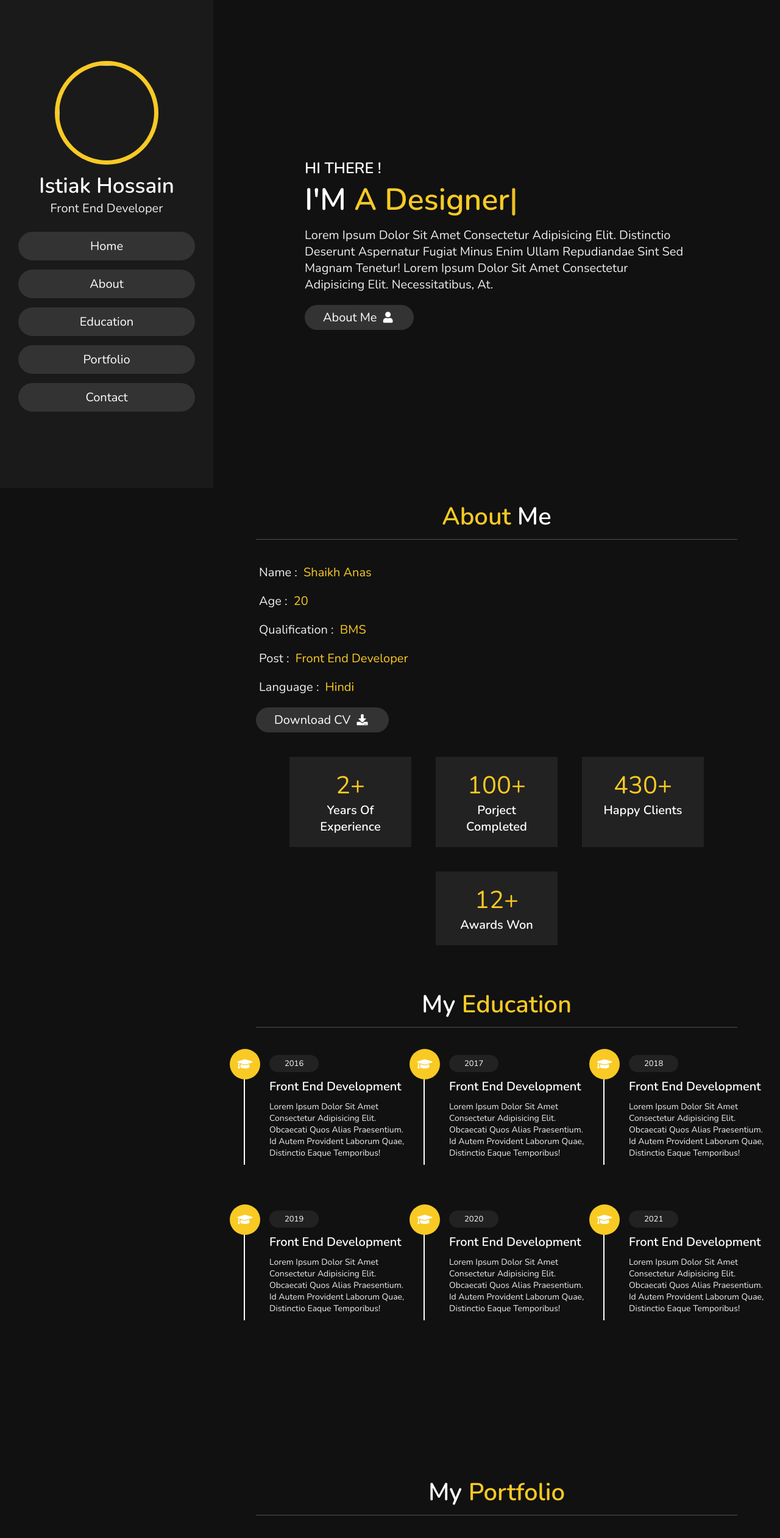
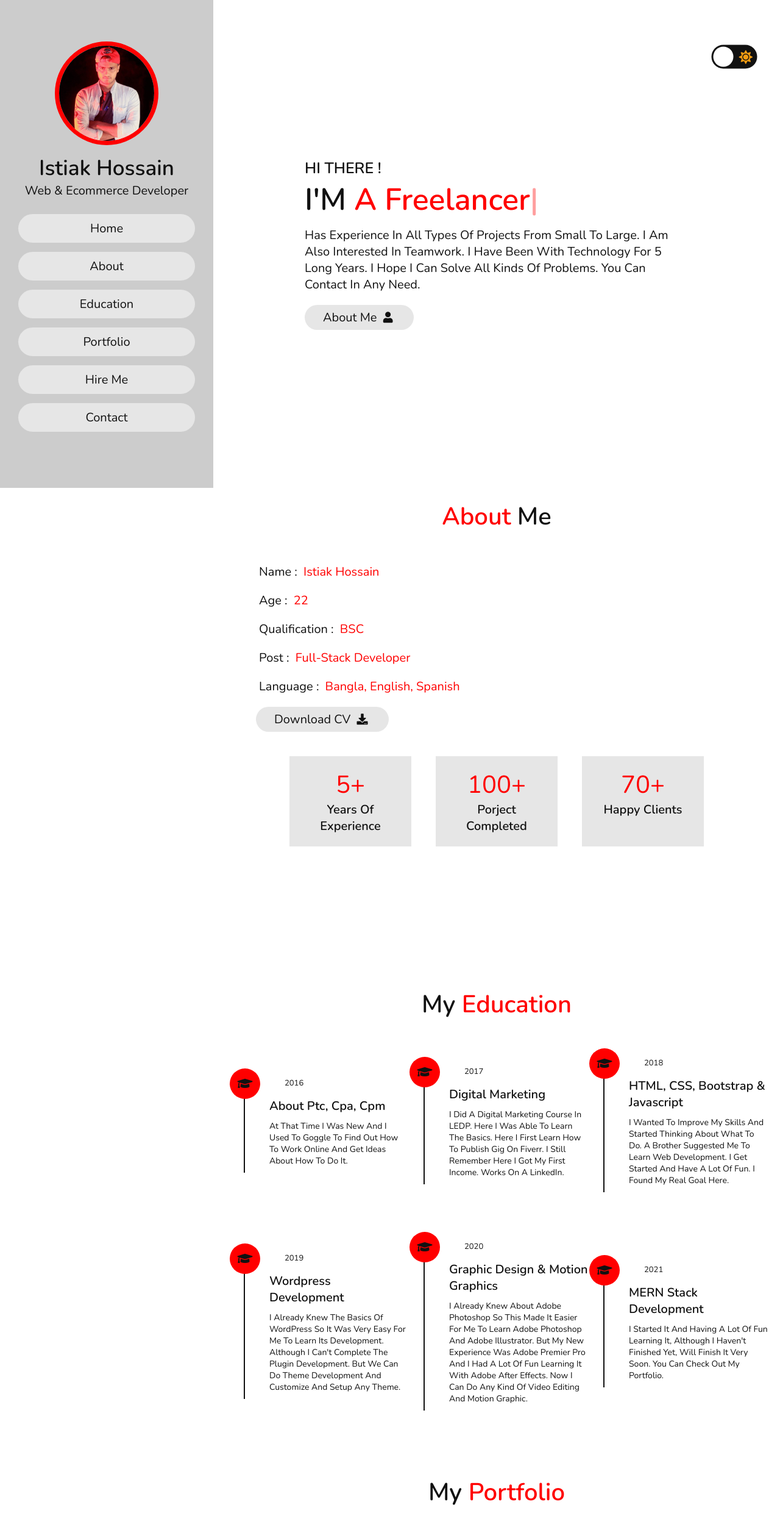
Before and after one commit to IstiakDeveloper/istiakPort, a plain HTML site: page index.html in a window 1280 px wide. Shown: the top 2522 px of the page at 61% size. Drawn offline with nearby package versions, Linux system fonts and the light colour scheme; grey boxes are pictures that could not be loaded.

Commit message:
complete

```diff
--- a/css/style.css
+++ b/css/style.css
@@ -1,7 +1,21 @@
 @import url('https://fonts.googleapis.com/css2?family=Nunito:wght@200;300;400;600&display=swap');
 
 :root{
+
+    --yellow:#ff0000;
+    --primary-color: #fff;
+    --btn-color: #e6e6e6;
+    --header-bg: #cccccc;
+    --secondary-color: #111;
+
+}
+
+body.dark{
     --yellow:#f9ca24;
+    --primary-color: #111;
+    --btn-color: #333;
+    --header-bg: #1a1a1a;
+    --secondary-color: #fff;
 }
 
 *{
@@ -16,7 +30,7 @@
 
 *::selection{
     background:var(--yellow);
-    color:#333;
+    color:var(--btn-color);
 }
 
 html{
@@ -29,7 +43,7 @@ html::-webkit-scrollbar{
 }
 
 html::-webkit-scrollbar-track{
-    background:#222;
+    background:var(--primary-color);
 }
 
 html::-webkit-scrollbar-thumb{
@@ -37,10 +51,101 @@ html::-webkit-scrollbar-thumb{
 }
 
 body{
-    background:#111;
+    background:var(--primary-color);
     overflow-x: hidden;
     padding-left: 35rem;
 }
+
+
+/*Dark & Light Section*/
+.btn-dark{
+    position: fixed;
+    right: 50px;
+    top: 80px ;
+}
+/*
+.btn-dark input[type="checkbox"]
+{
+    -webkit-appearance: none;
+    visibility: hidden;
+    display: none;
+
+}
+.check
+{
+    position: relative;
+    display: block;
+    width: 40px;
+    height: 20px;
+    background-color: #092c3e;
+    cursor: pointer;
+    border-radius: 20px;
+    overflow: hidden;
+    transition: ease 0.5s;
+}
+
+.btn-dark input[type="checkbox"]:checked ~ .check{
+    background: fff;
+}
+*/
+.btn-dark .checkbox {
+	opacity: 0;
+	position: absolute;
+}
+
+.btn-dark .label {
+	background-color:var(--secondary-color);
+	border-radius: 50px;
+	cursor: pointer;
+	display: flex;
+	align-items: center;
+	justify-content: space-between;
+	padding: 5px;
+	position: relative;
+	height: 26px;
+	width: 50px;
+	transform: scale(1.5);
+}
+
+.btn-dark .label .ball {
+	background-color:var(--primary-color);
+	border-radius: 50%;
+	position: absolute;
+	top: 2px;
+	left: 2px;
+	height: 22px;
+	width: 22px;
+	transform: translateX(0px);
+	transition: transform 0.2s linear;
+}
+
+.btn-dark .checkbox:checked + .label .ball {
+	transform: translateX(24px);
+}
+
+
+.btn-dark .fa-moon {
+	color: #ff0000;
+    font-size: 15px;
+}
+
+.btn-dark .fa-sun {
+	color: #f39c12;
+    font-size: 15px;
+}
+
+
+
+
+
+
+
+
+
+
+
+
+
 
 section{
     min-height: 100vh;
@@ -49,8 +154,8 @@ section{
 
 .btn{
     padding:.7rem 3rem;
-    background:#333;
-    color:#fff;
+    background:var(--btn-color);
+    color:var(--secondary-color);
     cursor: pointer;
     margin-top: 1rem;
     font-size: 2rem;
@@ -71,8 +176,8 @@ section{
     margin:0 6rem;
     font-size: 4rem;
     padding:1rem;
-    border-bottom: .1rem solid #fff4;
-    color:#fff;
+    border-bottom: .1rem solid var(--secondary-color)4;
+    color:var(--secondary-color);
 }
 
 .heading span{
@@ -85,7 +190,7 @@ header{
     z-index: 1000;
     height:100%;
     width:35rem;
-    background:#1a1a1a;
+    background:var(--header-bg);
     display: flex;
     align-items: center;
     justify-content: center;
@@ -104,12 +209,12 @@ header .user img{
 
 header .user .name{
     font-size: 3.5rem;
-    color:#fff;
+    color:var(--secondary-color);
 }
 
 header .user .post{
     font-size: 2rem;
-    color:#eee;
+    color:var(--secondary-color);
 }
 
 header .navbar{
@@ -126,8 +231,8 @@ header .navbar ul li a{
     display: block;
     padding:1rem;
     margin:1.5rem 0;
-    background:#333;
-    color:#fff;
+    background:var(--btn-color);
+    color:var(--secondary-color);
     font-size: 2rem;
     border-radius: 5rem;
 }
@@ -139,8 +244,8 @@ header .navbar ul li a:hover{
 #menu{
     position: fixed;
     top:2rem; right:2rem;
-    background:#333;
-    color:#fff;
+    background:var(--btn-color);
+    color:var(--secondary-color);
     cursor: pointer;
     font-size: 2.5rem;
     padding:1rem 1.5rem;
@@ -157,12 +262,12 @@ header .navbar ul li a:hover{
 
 .home h3{
     font-size: 2.5rem;
-    color:#fff;
+    color:var(--secondary-color);
 }
 
 .home h1{
     font-size:5rem;
-    color:#fff;
+    color:var(--secondary-color);
 }
 
 .home h1 span{
@@ -171,7 +276,7 @@ header .navbar ul li a:hover{
 
 .home p{
     font-size:2rem;
-    color:#eee;
+    color:var(--secondary-color);
     padding: 1rem 0;
 }
 
@@ -197,7 +302,7 @@ header .navbar ul li a:hover{
 }
 
 .about .row .info h3 span{
-    color:#eee;
+    color:var(--secondary-color);
     padding:0 .5rem;
 }
 
@@ -210,7 +315,7 @@ header .navbar ul li a:hover{
 
 .about .row .counter .box{
     width:20rem;
-    background:#222;
+    background:var(--btn-color);
     text-align: center;
     padding: 2rem;
     margin:2rem;
@@ -223,7 +328,7 @@ header .navbar ul li a:hover{
 
 .about .row .counter .box h3{
     font-size: 2rem;
-    color:#fff;
+    color:var(--secondary-color);
 }
 
 .education .box-container{
@@ -239,27 +344,27 @@ header .navbar ul li a:hover{
     width:27rem;
     margin:4rem 1rem;
     padding-left: 4rem;
-    border-left: .2rem solid #fff;
+    border-left: .2rem solid var(--secondary-color);
     position: relative;
 }
 
 .education .box-container .box span{
     font-size: 1.3rem;
-    background:#222;
-    color:#fff;
+    background:var(--primary-color);
+    color:var(--secondary-color);
     border-radius: 5rem;
     padding:.5rem 2.5rem;
 }
 
 .education .box-container .box h3{
     font-size: 2rem;
-    color:#fff;
+    color:var(--secondary-color);
     padding-top: 1.5rem;
 }
 
 .education .box-container .box p{
     font-size: 1.4rem;
-    color:#eee;
+    color:var(--secondary-color);
     padding: 1rem 0;
 }
 
@@ -272,7 +377,7 @@ header .navbar ul li a:hover{
     line-height: 5rem;
     text-align: center;
     font-size: 2rem;
-    color:#fff;
+    color:var(--secondary-color);
     background:var(--yellow);
 }
 
@@ -326,8 +431,8 @@ header .navbar ul li a:hover{
 .contact .row form .box{
     padding:1.5rem;
     margin:1rem 0;
-    background:#3333;
-    color:#fff;
+    background:var(--btn-color);
+    color:var(--secondary-color);
     text-transform: none;
     font-size: 1.7rem;
     width:100%;
@@ -344,7 +449,7 @@ header .navbar ul li a:hover{
 
 .contact .row .content .title{
     text-transform: uppercase;
-    color:#fff;
+    color:var(--secondary-color);
     font-size: 3rem;
     padding-bottom: 2rem;
 }
@@ -353,7 +458,7 @@ header .navbar ul li a:hover{
     display: flex;
     align-items: center;
     font-size: 2rem;
-    color:#eee;
+    color:var(--secondary-color);
     padding:1rem 0;
     font-weight: normal;
 }
--- a/index.html
+++ b/index.html
@@ -19,9 +19,9 @@
 <header>
 
     <div class="user">
-        <img src="images/pic.jpg" alt="">
+        <img src="images/pro pic.jpg" alt="">
         <h3 class="name">Istiak Hossain</h3>
-        <p class="post">front end developer</p>
+        <p class="post">Web & Ecommerce Developer</p>
     </div>
 
     <nav class="navbar">
@@ -30,6 +30,7 @@
             <li><a href="#about">about</a></li>
             <li><a href="#education">education</a></li>
             <li><a href="#portfolio">portfolio</a></li>
+            <li><a href="#hire">hire me</a></li>
             <li><a href="#contact">contact</a></li>
         </ul>
     </nav>
@@ -40,14 +41,22 @@
 
 <div id="menu" class="fas fa-bars"></div>
 
+<div class="btn-dark">
+	<input type="checkbox" class="checkbox" id="chk" />
+	<label class="label" for="chk">
+		<i class="fas fa-moon"></i>
+		<i class="fas fa-sun"></i>
+		<div class="ball"></div>
+	</label>
+</div>
+
 <!-- home section starts  -->
 
 <section class="home" id="home">
 
     <h3>HI THERE !</h3>
     <h1>I'M <span class="type"></span></h1>
-    <p>Lorem ipsum dolor sit amet consectetur adipisicing elit. Distinctio deserunt aspernatur fugiat minus enim ullam repudiandae sint sed magnam tenetur! Lorem ipsum dolor sit amet consectetur adipisicing elit. Necessitatibus, at.
-    </p>
+    <p>Has experience in all types of projects from small to large. I am also interested in teamwork. I have been with technology for 5 long years. I hope I can solve all kinds of problems. You can contact in any need. </p>
     <a href="#about"><button class="btn">about me <i class="fas fa-user"></i></button></a>
 
 </section>
@@ -63,18 +72,18 @@
 <div class="row">
 
     <div class="info">
-        <h3> <span> name : </span> shaikh anas </h3>
-        <h3> <span> age : </span> 20 </h3>
-        <h3> <span> qualification : </span> BMS </h3>
-        <h3> <span> post : </span> front end developer </h3>
-        <h3> <span> language : </span> hindi </h3>
+        <h3> <span> name : </span> Istiak Hossain </h3>
+        <h3> <span> age : </span> 22 </h3>
+        <h3> <span> qualification : </span> BSC </h3>
+        <h3> <span> post : </span> Full-stack Developer </h3>
+        <h3> <span> language : </span> Bangla, English, Spanish </h3>
         <a href="#"><button class="btn"> download CV <i class="fas fa-download"></i> </button></a>
     </div>
 
     <div class="counter">
 
         <div class="box">
-            <span>2+</span>
+            <span>5+</span>
             <h3>years of experience</h3>
         </div>
 
@@ -84,13 +93,8 @@
         </div>
 
         <div class="box">
-            <span>430+</span>
+            <span>70+</span>
             <h3>happy clients</h3>
-        </div>
-
-        <div class="box">
-            <span>12+</span>
-            <h3>awards won</h3>
         </div>
 
     </div>
@@ -112,43 +116,45 @@
     <div class="box">
         <i class="fas fa-graduation-cap"></i>
         <span>2016</span>
-        <h3>front end development</h3>
-        <p>Lorem ipsum dolor sit amet consectetur adipisicing elit. Obcaecati quos alias praesentium. Id autem provident laborum quae, distinctio eaque temporibus!</p>
+        <h3>About ptc, cpa, cpm</h3>
+        <p>At that time I was new and I used to goggle to find out how to work online and get ideas about how to do it.</p>
     </div>
 
     <div class="box">
         <i class="fas fa-graduation-cap"></i>
         <span>2017</span>
-        <h3>front end development</h3>
-        <p>Lorem ipsum dolor sit amet consectetur adipisicing elit. Obcaecati quos alias praesentium. Id autem provident laborum quae, distinctio eaque temporibus!</p>
+        <h3>Digital Marketing</h3>
+        <p>I did a Digital Marketing course in LEDP. Here I was able to learn the basics. Here I first learn how to publish gig on fiverr. I still remember here I got my first income. Works on a LinkedIn. </p>
     </div>
 
     <div class="box">
         <i class="fas fa-graduation-cap"></i>
         <span>2018</span>
-        <h3>front end development</h3>
-        <p>Lorem ipsum dolor sit amet consectetur adipisicing elit. Obcaecati quos alias praesentium. Id autem provident laborum quae, distinctio eaque temporibus!</p>
+        <h3>HTML, CSS, Bootstrap & Javascript</h3>
+        <p>I wanted to improve my skills and started thinking about what to do. A brother suggested me to learn web development. I get started and have a lot of fun. I found my real goal here.</p>
     </div>
 
     <div class="box">
         <i class="fas fa-graduation-cap"></i>
         <span>2019</span>
-        <h3>front end development</h3>
-        <p>Lorem ipsum dolor sit amet consectetur adipisicing elit. Obcaecati quos alias praesentium. Id autem provident laborum quae, distinctio eaque temporibus!</p>
+        <h3>Wordpress Development</h3>
+        <p>I already knew the basics of WordPress so it was very easy for me to learn its development.
+            Although I can't complete the plugin development. But we can do theme development and customize and setup any theme.
+        </p>
     </div>
 
     <div class="box">
         <i class="fas fa-graduation-cap"></i>
         <span>2020</span>
-        <h3>front end development</h3>
-        <p>Lorem ipsum dolor sit amet consectetur adipisicing elit. Obcaecati quos alias praesentium. Id autem provident laborum quae, distinctio eaque temporibus!</p>
+        <h3>Graphic Design & Motion Graphics</h3>
+        <p>I already knew about Adobe Photoshop so this made it easier for me to learn adobe Photoshop and Adobe Illustrator. But my new experience was adobe Premier Pro and I had a lot of fun learning it with adobe After Effects. Now I can do any kind of video editing and motion graphic.</p>
     </div>
 
     <div class="box">
         <i class="fas fa-graduation-cap"></i>
         <span>2021</span>
-        <h3>front end development</h3>
-        <p>Lorem ipsum dolor sit amet consectetur adipisicing elit. Obcaecati quos alias praesentium. Id autem provident laborum quae, distinctio eaque temporibus!</p>
+        <h3>MERN Stack Development</h3>
+        <p>I started it and having a lot of fun learning it, although I haven't finished yet, will finish it very soon. You can check out my portfolio.</p>
     </div>
 
 </div>
@@ -166,29 +172,39 @@
 <div class="box-container">
 
     <div class="box">
-        <a href="" target="_blank">
-			<img src="images/scroll-top-img.png" alt="">
+        <a href="https://dokandari.com.bd" target="_blank">
+			<img src="images/work/1.png" alt="">
 		</a>
     </div>
 
     <div class="box">
-        <img src="images/img2.jpg" alt="">
+        <a href="https://istiakdeveloper.github.io/e-school" target="_blank">
+			<img src="images/work/2.png" alt="">
+		</a>
     </div>
 
     <div class="box">
-        <img src="images/img3.jpg" alt="">
+        <a href="https://form.dokandari.com.bd" target="_blank">
+			<img src="images/work/3.png" alt="">
+		</a>
     </div>
 
     <div class="box">
-        <img src="images/img4.jpg" alt="">
+        <a href="https://jshrw.org/" target="_blank">
+			<img src="images/work/4.png" alt="">
+		</a>
     </div>
 
     <div class="box">
-        <img src="images/img5.jpg" alt="">
+        <a href="https://test.dokandari.com.bd" target="_blank">
+			<img src="images/work/5.png" alt="">
+		</a>
     </div>
 
     <div class="box">
-        <img src="images/img6.jpg" alt="">
+        <a href="https://ishtiaqahmeddd.github.io/-protfolio" target="_blank">
+			<img src="images/work/6.png" alt="">
+		</a>
     </div>
 
 </div>
@@ -196,6 +212,39 @@
 </section>
 
 <!-- portfolio section ends -->
+
+<section class="about" id="hire">
+
+    <h1 class="heading"> <span>Hire</span> Me </h1>
+
+    <div class="row">
+        <div class="counter">
+
+            <div class="box">
+                <span>Fiverr</span>
+                <a href="#"><h3>Start Work</h3></a>
+            </div>
+
+            <div class="box">
+                <span>Upwork</span>
+                <a href="#"><h3>Start Work</h3></a>
+            </div>
+
+            <div class="box">
+                <span>LinkedIn</span>
+                <a href="#"><h3>Start Work</h3></a>
+            </div>
+
+            <div class="box">
+                <span>Facebook</span>
+                <a href="#"><h3>Start Work</h3></a>
+            </div>
+
+        </div>
+
+    </div>
+
+    </section>
 
 <!-- contact section starts  -->
 
@@ -210,10 +259,10 @@
         <h3 class="title">contact info</h3>
 
         <div class="info">
-            <h3> <i class="fas fa-envelope"></i> shaikh@gmail.com </h3>
-            <h3> <i class="fas fa-phone"></i> +123-456-7890 </h3>
-            <h3> <i class="fas fa-phone"></i> +111-222-3333 </h3>
-            <h3> <i class="fas fa-map-marker-alt"></i> mumbai, india - 400104. </h3>
+            <h3> <i class="fas fa-envelope"></i> istiakjoypurhat@gmail.com </h3>
+            <h3> <i class="fas fa-phone"></i> +880-1717-893432 </h3>
+            <h3> <i class="fas fa-phone"></i> +880-1312-893432 </h3>
+            <h3> <i class="fas fa-map-marker-alt"></i> Joypurhat, Bangladesh - 5900. </h3>
         </div>
 
     </div>
@@ -262,6 +311,7 @@
 <script src="js/script.js"></script>
 <script src="js/typed/typed.js"></script>
 <script src="js/typed/typeCustom.js"></script>
+<script src="js/dark.js"></script>
 
 
 </body>
--- /dev/null
+++ b/js/dark.js
@@ -0,0 +1,5 @@
+const chk = document.getElementById('chk');
+
+chk.addEventListener('change', () => {
+	document.body.classList.toggle('dark');
+});
--- a/js/typed/typeCustom.js
+++ b/js/typed/typeCustom.js
@@ -1,11 +1,10 @@
 var typed = new Typed('.type', {
             strings: [
                 'istiak Hossain',
-                'a Developer',
-                'a Designer',
-                'and Freelancer'
+                'A freelancer',
+                ' Expert on wordpress'
                 ],
-                typeSpeed: 60,
-                backSpeed: 60,
+                typeSpeed: 90,
+                backSpeed: 120,
                 loop: true
             });
```
Also changed, not shown: images/pro pic.jpg (added), images/work/3.png (added), 6 other files.
